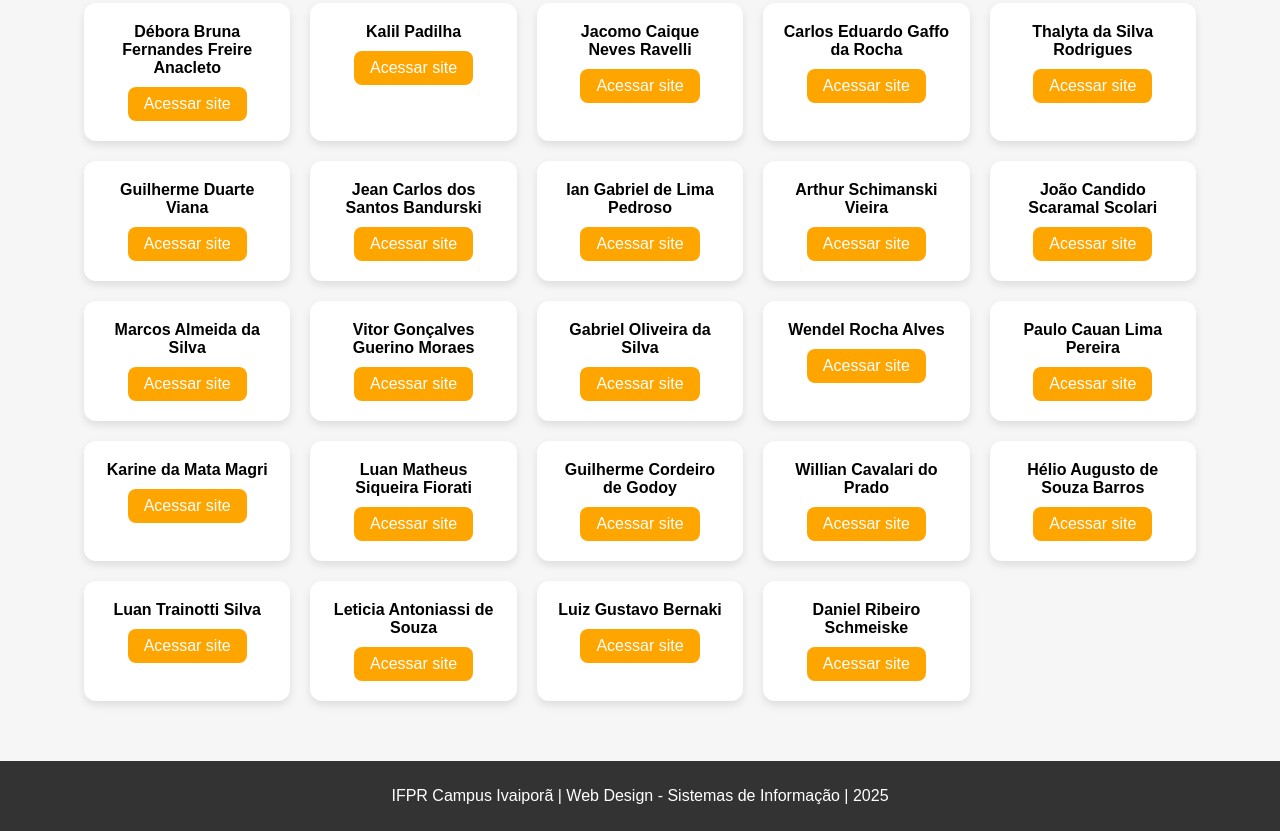
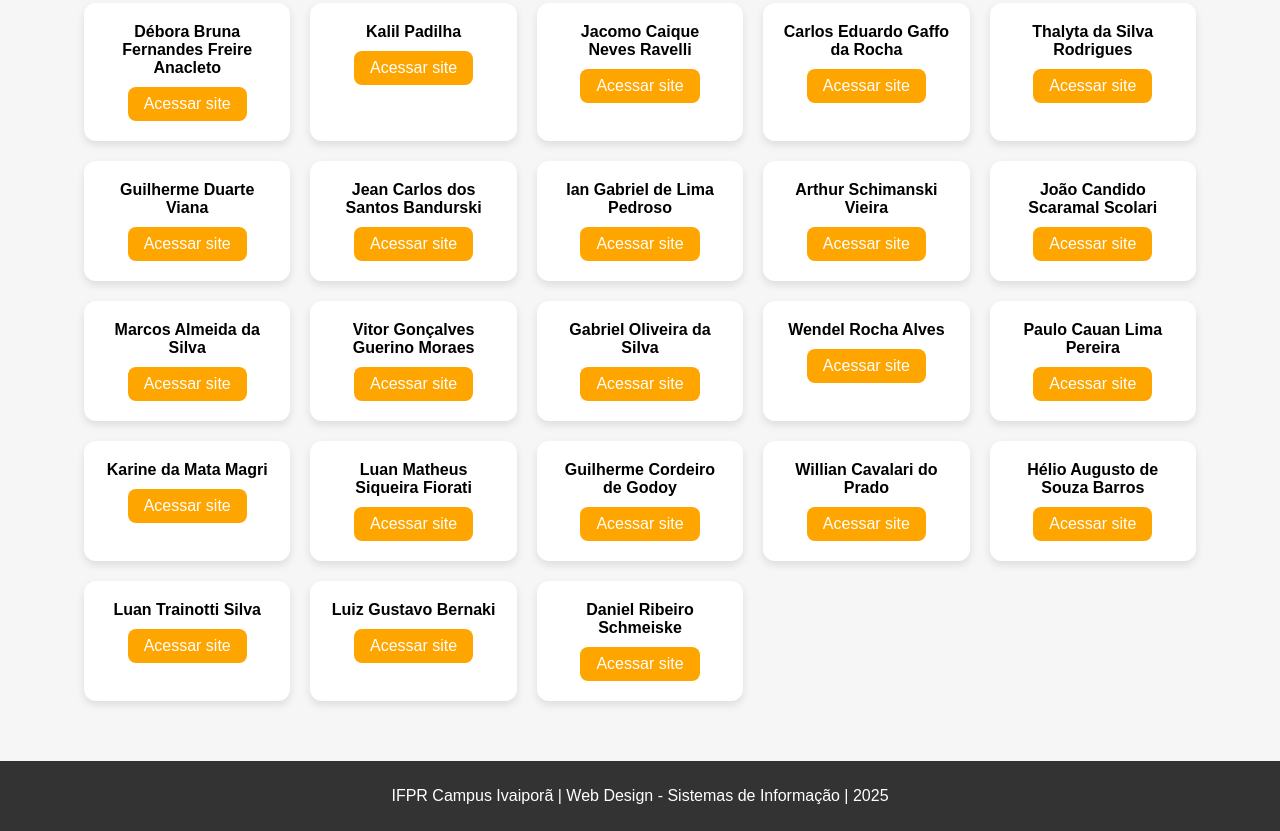
Before and after one commit to ronan16/PINT-OF-SCIENCE, a plain HTML site: page index.html in a window 1280 px wide. Shown: the part 390-1221 px from the top of the page. Drawn offline with Linux system fonts and the light colour scheme.

Commit message:
removido link errado da leticia

```diff
--- a/index.html
+++ b/index.html
@@ -125,7 +125,6 @@
     <div class="card"><strong>Willian Cavalari do Prado</strong><br><a href="https://williancavalari.github.io/pint-off-science/" target="_blank">Acessar site</a></div>
     <div class="card"><strong>Hélio Augusto de Souza Barros</strong><br><a href="https://augustuszx.github.io/Site-do-Pint-of-Science---H-lio-Augusto/" target="_blank">Acessar site</a></div>
     <div class="card"><strong>Luan Trainotti Silva</strong><br><a href="https://luantrainotti.github.io/pint-of-science/" target="_blank">Acessar site</a></div>
-    <div class="card"><strong>Leticia Antoniassi de Souza</strong><br><a href="https://github.com/Leticia0516/paint-of-science" target="_blank">Acessar site</a></div>
     <div class="card"><strong>Luiz Gustavo Bernaki</strong><br><a href="https://luiz-bernaki.github.io/pint-of-science/" target="_blank">Acessar site</a></div>
     <div class="card"><strong>Daniel Ribeiro Schmeiske</strong><br><a href="https://daniel-ribeiro-schmeiske.github.io/pint-of-science/" target="_blank">Acessar site</a></div>
   </section>
```
